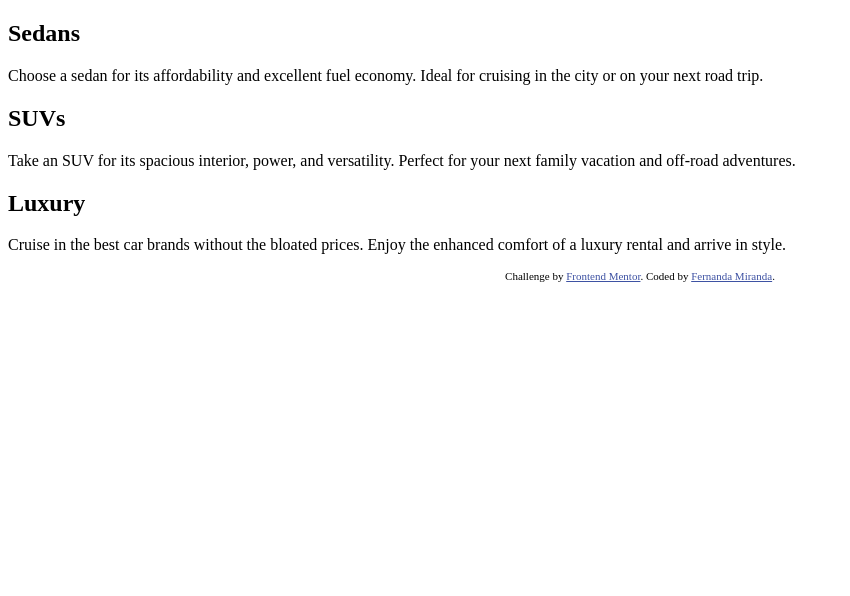
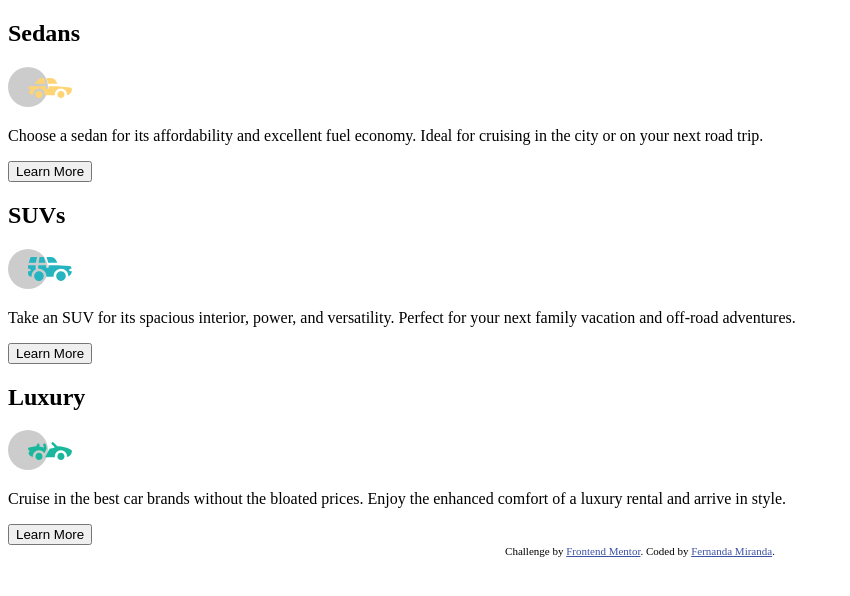
Before and after one commit to smfernanda/frontendmentor-3-column-preview-card-component, a plain HTML site: page index.html in a window 1280 px wide. Shown: the whole page, without its empty margins (0-850 px from the left). Drawn offline with Linux system fonts and the light colour scheme.

Commit message:
commit desenvolvendo conteúdo HTML

```diff
--- a/index.html
+++ b/index.html
@@ -19,27 +19,42 @@
 
   <main>
 
+    <section class="sedans">
+      <h1>Sedans</h1>
+      <img src="./images/icon-sedans.svg" alt="icon sedans">
+
+    <p>
+      Choose a sedan for its affordability and excellent fuel economy. Ideal for cruising in the city
+        or on your next road trip.
+    </p>
+
+    <button><a href=""></a>Learn More</button>
+
+    </section class="suvs">
+
     <section>
-      <h1>Sedans</h1>
+      <h1>SUVs</h1>
+      <img src="./images/icon-suvs.svg" alt="icon suvs">
 
-    <p>Choose a sedan for its affordability and excellent fuel economy. Ideal for cruising in the city
-      or on your next road trip.</p>
+      <p>
+        Take an SUV for its spacious interior, power, and versatility. Perfect for your next family vacation
+          and off-road adventures.
+      </p>
+
+      <button><a href=""></a>Learn More</button>
 
     </section>
 
-    <section>
-      <h1>SUVs</h1>
+    <section class="luxury">
+      <h1>Luxury</h1>
+      <img src="./images/icon-luxury.svg" alt="icon luxury">
 
-      <p>Take an SUV for its spacious interior, power, and versatility. Perfect for your next family vacation
-        and off-road adventures.</p>
+      <p>
+        Cruise in the best car brands without the bloated prices. Enjoy the enhanced comfort of a luxury
+        rental and arrive in style.
+      </p>
 
-    </section>
-
-    <section>
-      <h1>Luxury</h1>
-
-      <p>Cruise in the best car brands without the bloated prices. Enjoy the enhanced comfort of a luxury
-        rental and arrive in style.</p>
+      <button><a href=""></a>Learn More</button>
 
     </section>
 
```
